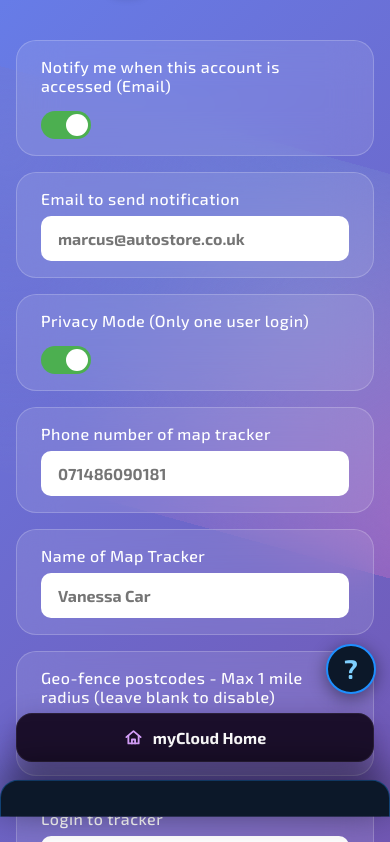
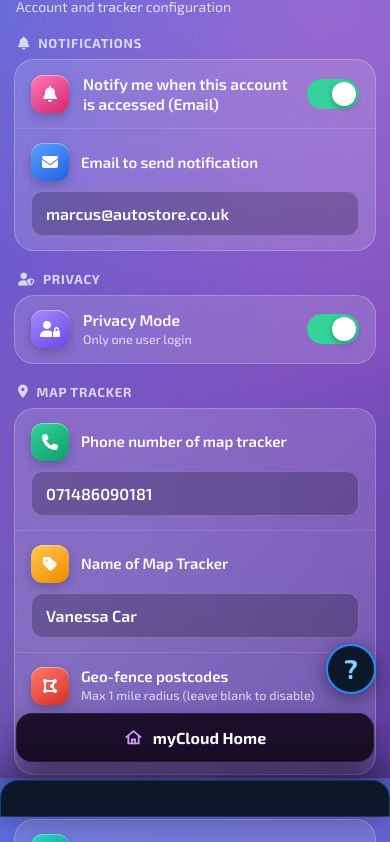
Before and after one commit to wizzardchimp/pursuit-vawg, a plain HTML site: page mycloud/settings.html in a window 390 px wide. Shown: the part 66-908 px from the top of the page. Drawn offline with Linux system fonts and the light colour scheme.

Commit message:
Redesign settings page
Co-Authored-By: Claude Sonnet 5.5 <noreply@anthropic.com>

```diff
--- a/mycloud/settings.html
+++ b/mycloud/settings.html
@@ -1,458 +1,107 @@
+<!DOCTYPE html>
 <html lang="en">
 <head>
     <meta charset="UTF-8">
     <meta name="viewport" content="width=device-width, initial-scale=1.0, viewport-fit=cover">
+    <meta name="theme-color" content="#3a1f78">
     <link rel="preload" href="/fonts/exo-2-300.woff2?v=20261119a" as="font" type="font/woff2" crossorigin>
     <link rel="stylesheet" href="/fonts/fonts.css?v=20261119a">
     <link rel="stylesheet" href="/css/base.css?v=20261119a">
     <link rel="stylesheet" href="/mycloud/css/all.min.css?v=20261119a">
     <link rel="icon" type="image/svg+xml" href="/favicon.svg?v=20261119a">
     <title>Settings - MyCloudHome</title>
-  <!-- Font Awesome for icons -->
     <style>
-    /* General styles copied from MyCloudHome Dashboard for consistency */
-    * {
-      margin: 0;
-      padding: 0;
-      box-sizing: border-box;
-    }
+        *{margin:0;padding:0;box-sizing:border-box;-webkit-tap-highlight-color:transparent;}
+        body{font-family:'Exo 2',-apple-system,'Segoe UI',Roboto,sans-serif;color:#fff;min-height:100vh;overflow-x:hidden;-webkit-font-smoothing:antialiased;
+            background:linear-gradient(160deg,#5b6fe0 0%,#7a4fc0 55%,#5a3a9a 100%);background-attachment:fixed;}
+        body::before{content:'';position:fixed;inset:0;pointer-events:none;z-index:0;
+            background:radial-gradient(circle at 15% 85%,rgba(120,119,198,.4),transparent 50%),radial-gradient(circle at 85% 10%,rgba(255,119,198,.32),transparent 50%);}
+        .container{position:relative;z-index:1;max-width:560px;margin:0 auto;padding:max(14px,env(safe-area-inset-top)) 14px 24px;}
+        .header{padding:6px 2px 4px;}
+        .header h1{font-size:28px;font-weight:800;letter-spacing:-.02em;display:flex;align-items:center;line-height:1.1;}
+        .sub{font-size:14px;opacity:.78;margin:4px 2px 14px;}
 
-    body {
-      font-family: -apple-system, BlinkMacSystemFont, 'Segoe UI', system-ui, sans-serif;
-      background: linear-gradient(135deg, #667eea 0%, #764ba2 100%);
-      min-height: 100vh;
-      color: #ffffff;
-      overflow-x: hidden;
-      position: relative;
-    }
+        .sec{font-size:13px;font-weight:700;letter-spacing:.06em;text-transform:uppercase;opacity:.75;margin:20px 4px 8px;display:flex;align-items:center;gap:8px;}
+        .group{background:rgba(255,255,255,.13);border:1px solid rgba(255,255,255,.22);border-radius:20px;overflow:hidden;-webkit-backdrop-filter:blur(14px);backdrop-filter:blur(14px);}
+        .item{padding:14px 16px;border-top:1px solid rgba(255,255,255,.12);}
+        .item:first-child{border-top:none;}
+        .item.row{display:flex;align-items:center;gap:14px;}
+        .ic{width:38px;height:38px;border-radius:12px;display:flex;align-items:center;justify-content:center;font-size:16px;flex-shrink:0;box-shadow:inset 0 1px 0 rgba(255,255,255,.4),0 4px 10px rgba(0,0,0,.2);}
+        .ic.pink{background:linear-gradient(145deg,#ff7ab8,#d6246e);} .ic.blue{background:linear-gradient(145deg,#5aa2ff,#2160e0);}
+        .ic.green{background:linear-gradient(145deg,#34d399,#0f9d6b);} .ic.gold{background:linear-gradient(145deg,#ffc94d,#f08a00);}
+        .ic.red{background:linear-gradient(145deg,#ff7a6b,#d93025);} .ic.teal{background:linear-gradient(145deg,#2ee0d0,#0c8f95);}
+        .ic.purple{background:linear-gradient(145deg,#a58bff,#6a47ea);}
+        .lab{flex:1;min-width:0;font-size:15.5px;font-weight:600;line-height:1.3;}
+        .lab small{display:block;font-size:12.5px;font-weight:500;opacity:.7;margin-top:2px;}
+        .field{display:flex;align-items:center;gap:12px;margin-bottom:10px;}
+        .field .lab{font-size:15px;}
+        input.val{width:100%;background:rgba(0,0,0,.22);border:1px solid rgba(255,255,255,.2);border-radius:12px;color:#fff;font:600 16px 'Exo 2',sans-serif;padding:12px 14px;outline:none;}
+        input.val:focus{border-color:#ffd1f0;background:rgba(0,0,0,.3);}
 
-    /* Animated background particles */
-    body::before {
-      content: '';
-      position: fixed;
-      top: 0;
-      left: 0;
-      width: 100%;
-      height: 100%;
-      background: radial-gradient(circle at 20% 80%, rgba(120, 119, 198, 0.3) 0%, transparent 50%),
-                  radial-gradient(circle at 80% 20%, rgba(255, 119, 198, 0.3) 0%, transparent 50%),
-                  radial-gradient(circle at 40% 40%, rgba(120, 219, 226, 0.2) 0%, transparent 50%);
-      animation: float 20s ease-in-out infinite;
-      pointer-events: none;
-      z-index: 0;
-    }
-
-    @keyframes float {
-      0%, 100% { transform: translate(0, 0) rotate(0deg); }
-      33% { transform: translate(30px, -30px) rotate(120deg); }
-      66% { transform: translate(-20px, 20px) rotate(240deg); }
-    }
-
-    .container {
-      max-width: 1200px;
-      margin: 0 auto;
-      padding: 2rem;
-      display: flex;
-      flex-direction: column;
-      align-items: center;
-      min-height: 100vh;
-      position: relative;
-      z-index: 1;
-    }
-
-    .header {
-      width: 100%;
-      max-width: 800px;
-      margin-bottom: 2rem;
-      text-align: center;
-      opacity: 0;
-      animation: slideDown 0.8s ease-out 0.2s forwards;
-    }
-
-    .header h1 {
-      font-size: 2.5rem;
-      font-weight: 700;
-      margin-bottom: 1rem;
-      text-shadow: 0 4px 8px rgba(0, 0, 0, 0.2);
-    }
-
-    @keyframes slideDown {
-      from {
-        opacity: 0;
-        transform: translateY(-30px);
-      }
-      to {
-        opacity: 1;
-        transform: translateY(0);
-      }
-    }
-
-    .settings-grid {
-      display: grid;
-      grid-template-columns: 1fr; /* Single column for settings items */
-      gap: 1.5rem;
-      width: 100%;
-      max-width: 700px; /* Slightly narrower for settings */
-      margin-bottom: 120px;
-    }
-
-    .setting-card {
-      background: rgba(255, 255, 255, 0.1);
-      backdrop-filter: blur(20px);
-      border-radius: 20px;
-      padding: 1.5rem 2rem;
-      display: flex;
-      justify-content: space-between;
-      align-items: center;
-      color: inherit;
-      border: 1px solid rgba(255, 255, 255, 0.2);
-      transition: all 0.4s cubic-bezier(0.175, 0.885, 0.32, 1.275);
-      opacity: 0;
-      transform: translateY(20px);
-      animation: fadeInUp 0.6s ease-out forwards;
-      position: relative;
-      overflow: hidden;
-    }
-
-    .setting-card:nth-child(1) { animation-delay: 0.1s; }
-    .setting-card:nth-child(2) { animation-delay: 0.2s; }
-    .setting-card:nth-child(3) { animation-delay: 0.3s; }
-    .setting-card:nth-child(4) { animation-delay: 0.4s; }
-    .setting-card:nth-child(5) { animation-delay: 0.5s; }
-    .setting-card:nth-child(6) { animation-delay: 0.6s; }
-    /* Add more delays if you add more settings */
-
-    @keyframes fadeInUp {
-      to {
-        opacity: 1;
-        transform: translateY(0);
-      }
-    }
-
-    .setting-card::before {
-      content: '';
-      position: absolute;
-      top: 0;
-      left: -100%;
-      width: 100%;
-      height: 100%;
-      background: linear-gradient(90deg, transparent, rgba(255, 255, 255, 0.1), transparent);
-      transition: left 0.5s;
-    }
-
-    .setting-card:hover::before {
-      left: 100%;
-    }
-
-    .setting-card:hover {
-      transform: translateY(-4px) scale(1.01);
-      box-shadow: 0 15px 30px rgba(0, 0, 0, 0.2);
-      background: rgba(255, 255, 255, 0.15);
-      border-color: rgba(255, 255, 255, 0.3);
-    }
-
-    .setting-label {
-      font-size: 1.1rem;
-      font-weight: 500;
-      letter-spacing: 0.5px;
-      flex-grow: 1; /* Allows label to take available space */
-    }
-
-    /* Toggle Switch Styles */
-    .toggle-switch {
-      position: relative;
-      display: inline-block;
-      width: 60px;
-      height: 34px;
-      flex-shrink: 0; /* Prevents shrinking */
-    }
-
-    .toggle-switch input {
-      opacity: 0;
-      width: 0;
-      height: 0;
-    }
-
-    .slider {
-      position: absolute;
-      cursor: pointer;
-      top: 0;
-      left: 0;
-      right: 0;
-      bottom: 0;
-      background-color: rgba(255, 255, 255, 0.3); /* Off state background */
-      -webkit-transition: .4s;
-      transition: .4s;
-      border-radius: 34px;
-    }
-
-    .slider:before {
-      position: absolute;
-      content: "";
-      height: 26px;
-      width: 26px;
-      left: 4px;
-      bottom: 4px;
-      background-color: white;
-      -webkit-transition: .4s;
-      transition: .4s;
-      border-radius: 50%;
-    }
-
-    input:checked + .slider {
-      background-color: #4CAF50; /* On state background */
-    }
-
-    input:focus + .slider {
-      box-shadow: 0 0 1px #4CAF50;
-    }
-
-    input:checked + .slider:before {
-      -webkit-transform: translateX(26px);
-      -ms-transform: translateX(26px);
-      transform: translateX(26px);
-    }
-
-    /* Text Input Styles */
-    .setting-input {
-      background: white; /* Changed to solid white */
-      border: 1px solid rgba(255, 255, 255, 0.3);
-      border-radius: 10px;
-      padding: 0.75rem 1rem;
-      color: black; /* Changed text color to black */
-      font-weight: bold; /* Made text bold */
-      font-size: 1rem;
-      width: 100%; /* Take full width within its flex container */
-      max-width: 250px; /* Limit max width for better aesthetics */
-      margin-left: 1rem; /* Space between label and input */
-      transition: all 0.3s ease;
-    }
-
-    .setting-input:focus {
-      outline: none;
-      border-color: #88c0d0;
-      box-shadow: 0 0 0 3px rgba(136, 192, 208, 0.5);
-      background: white; /* Remains solid white on focus */
-    }
-
-    /* Footer styles copied from MyCloudHome Dashboard */
-    .footer {
-      position: fixed;
-      bottom: 0;
-      left: 0;
-      width: 100%;
-      background: rgba(0, 0, 0, 0.2);
-      backdrop-filter: blur(20px);
-      border-top: 1px solid rgba(255, 255, 255, 0.1);
-      padding: 1.5rem 0;
-      text-align: center;
-      z-index: 1000;
-    }
-
-    .logout-btn {
-      background: linear-gradient(135deg, #ff6b6b, #ee5a24);
-      color: white;
-      border: none;
-      padding: 0.75rem 2rem;
-      font-size: 1rem;
-      font-weight: 600;
-      border-radius: 50px;
-      cursor: pointer;
-      transition: all 0.3s ease;
-      box-shadow: 0 10px 20px rgba(255, 107, 107, 0.3);
-      margin-bottom: 0.5rem;
-      display: inline-flex;
-      align-items: center;
-      gap: 0.5rem;
-    }
-
-    .logout-btn:hover {
-      transform: translateY(-2px);
-      box-shadow: 0 15px 30px rgba(255, 107, 107, 0.4);
-      background: linear-gradient(135deg, #ff5252, #d63031);
-    }
-
-    .logout-btn:active {
-      transform: translateY(0);
-    }
-
-    .copyright {
-      font-size: 0.85rem;
-      opacity: 0.8;
-      margin-top: 0.5rem;
-      font-weight: 300;
-    }
-
-    /* New button style for "Back to Dashboard" */
-    .back-btn {
-      background: linear-gradient(135deg, #4CAF50, #2E8B57); /* Greenish gradient */
-      color: white;
-      border: none;
-      padding: 0.75rem 2rem;
-      font-size: 1rem;
-      font-weight: 600;
-      border-radius: 50px;
-      cursor: pointer;
-      transition: all 0.3s ease;
-      box-shadow: 0 10px 20px rgba(76, 175, 80, 0.3);
-      margin-top: 1rem; /* Space below title */
-      margin-bottom: 2rem; /* Space above settings grid */
-      display: inline-flex;
-      align-items: center;
-      gap: 0.5rem;
-    }
-
-    .back-btn:hover {
-      transform: translateY(-2px);
-      box-shadow: 0 15px 30px rgba(76, 175, 80, 0.4);
-      background: linear-gradient(135deg, #4CAF50, #228B22);
-    }
-
-    .back-btn:active {
-      transform: translateY(0);
-    }
-
-    /* Responsive Design */
-    @media (max-width: 768px) {
-      .container {
-        padding: 1rem;
-      }
-
-      .header h1 {
-        font-size: 2rem;
-      }
-
-      .settings-grid {
-        gap: 1rem;
-        margin-bottom: 140px;
-      }
-
-      .setting-card {
-        padding: 1rem 1.5rem;
-        flex-direction: column; /* Stack label and input on small screens */
-        align-items: flex-start;
-      }
-
-      .setting-label {
-        font-size: 1rem;
-        margin-bottom: 0.5rem; /* Space when stacked */
-      }
-
-      .toggle-switch {
-        width: 50px;
-        height: 28px;
-        margin-top: 0.5rem; /* Space when stacked */
-      }
-
-      .slider:before {
-        height: 22px;
-        width: 22px;
-        left: 3px;
-        bottom: 3px;
-      }
-
-      input:checked + .slider:before {
-        -webkit-transform: translateX(22px);
-        -ms-transform: translateX(22px);
-        transform: translateX(22px);
-      }
-
-      .setting-input {
-        margin-left: 0; /* Remove left margin when stacked */
-        max-width: 100%; /* Allow full width */
-      }
-
-      .back-btn {
-        padding: 0.6rem 1.5rem;
-        font-size: 0.9rem;
-        margin-bottom: 1.5rem;
-      }
-    }
-
-    @media (max-width: 480px) {
-      .settings-grid {
-        grid-template-columns: 1fr;
-      }
-    }
+        .switch{position:relative;width:52px;height:30px;flex-shrink:0;}
+        .switch input{opacity:0;width:0;height:0;position:absolute;}
+        .slider{position:absolute;inset:0;border-radius:30px;background:rgba(255,255,255,.28);transition:.2s;cursor:pointer;}
+        .slider::before{content:'';position:absolute;width:24px;height:24px;left:3px;top:3px;border-radius:50%;background:#fff;box-shadow:0 2px 6px rgba(0,0,0,.3);transition:.2s;}
+        .switch input:checked + .slider{background:#34d399;}
+        .switch input:checked + .slider::before{transform:translateX(22px);}
+        @media (min-width:760px){.container{max-width:640px;padding-top:32px;}}
     </style>
 </head>
 <body>
     <div class="container">
-    <div class="header">
-      <h1>Settings</h1>
-      <button class="back-btn" onclick="location.href='mycloudhome.html';">
-        <i class="fas fa-arrow-left"></i> Home
-      </button>
+        <div class="header"><h1>Settings</h1></div>
+        <p class="sub">Account and tracker configuration</p>
+
+        <div class="sec"><i class="fas fa-bell"></i> Notifications</div>
+        <div class="group">
+            <div class="item row">
+                <div class="ic pink"><i class="fas fa-bell"></i></div>
+                <div class="lab">Notify me when this account is accessed (Email)</div>
+                <label class="switch"><input type="checkbox" checked><span class="slider"></span></label>
             </div>
-
-    <div class="settings-grid">
-      <div class="setting-card">
-        <span class="setting-label">Notify me when this account is accessed (Email)</span>
-        <label class="toggle-switch">
-          <input type="checkbox" checked> <!-- Default to 'yes' (checked) -->
-          <span class="slider"></span>
-        </label>
-      </div>
-
-      <div class="setting-card">
-        <span class="setting-label">Email to send notification</span>
-        <input type="text" class="setting-input" placeholder="marcus@autostore.co.uk">
-      </div>
-
-      <div class="setting-card">
-        <span class="setting-label">Privacy Mode (Only one user login)</span>
-        <label class="toggle-switch">
-          <input type="checkbox" checked> <!-- Default to 'yes' (checked) -->
-          <span class="slider"></span>
-        </label>
-      </div>
-
-      <div class="setting-card">
-        <span class="setting-label">Phone number of map tracker</span>
-        <input type="text" class="setting-input" placeholder="071486090181">
-      </div>
-
-      <div class="setting-card">
-        <span class="setting-label">Name of Map Tracker</span>
-        <input type="text" class="setting-input" placeholder="Vanessa Car">
-      </div>
-
-      <div class="setting-card">
-        <span class="setting-label">Geo-fence postcodes - Max 1 mile radius (leave blank to disable)</span>
-        <input type="text" class="setting-input" placeholder="B5 4BU, B91 3GJ, B24 9FP ">
-      </div>
-
-      <div class="setting-card">
-        <span class="setting-label">Login to tracker</span>
-        <input type="text" class="setting-input" placeholder="Loneranger">
-      </div>
-
-      <div class="setting-card">
-        <span class="setting-label">Tracker Password</span>
-        <input type="text" class="setting-input" placeholder="Logman1.">
-      </div>
-
+            <div class="item">
+                <div class="field"><div class="ic blue"><i class="fas fa-envelope"></i></div><div class="lab">Email to send notification</div></div>
+                <input class="val" type="text" value="marcus@autostore.co.uk" autocomplete="off">
             </div>
         </div>
 
-  <!-- Footer -->
-  <div class="footer">
-    <button class="logout-btn" onclick="location.href='login.html';">
-      <svg width="16" height="16" viewBox="0 0 512 512" style="fill: currentColor;">
-        <path d="M377.9 105.9L500.7 228.7c7.2 7.2 11.3 17.1 11.3 27.3s-4.1 20.1-11.3 27.3L377.9 406.1c-6.4 6.4-15 9.9-24 9.9c-18.7 0-33.9-15.2-33.9-33.9l0-62.1-128 0c-17.7 0-32-14.3-32-32l0-64c0-17.7 14.3-32 32-32l128 0 0-62.1c0-18.7 15.2-33.9 33.9-33.9c9 0 17.6 3.6 24 9.9zM160 96L96 96c-17.7 0-32 14.3-32 32l0 256c0 17.7 14.3 32 32 32l64 0c17.7 0 32 14.3 32 32s-14.3 32-32 32l-64 0c-53 0-96-43-96-96L0 128C0 75 43 32 96 32l64 0c17.7 0 32 14.3 32 32s-14.3 32-32 32z"/>
-      </svg>
-      Log Out
-    </button>
-    <p class="copyright">© 2025 myCloud remote network solutions LLC</p>
+        <div class="sec"><i class="fas fa-user-shield"></i> Privacy</div>
+        <div class="group">
+            <div class="item row">
+                <div class="ic purple"><i class="fas fa-user-lock"></i></div>
+                <div class="lab">Privacy Mode<small>Only one user login</small></div>
+                <label class="switch"><input type="checkbox" checked><span class="slider"></span></label>
+            </div>
         </div>
 
-  <script>
-    // Basic DOMContentLoaded for any future JS interactions
-    document.addEventListener('DOMContentLoaded', function() {
-      // You can add specific JavaScript for the toggle switch here if needed,
-      // for example, to save its state.
-    });
-  </script>
+        <div class="sec"><i class="fas fa-location-dot"></i> Map tracker</div>
+        <div class="group">
+            <div class="item">
+                <div class="field"><div class="ic green"><i class="fas fa-phone"></i></div><div class="lab">Phone number of map tracker</div></div>
+                <input class="val" type="text" value="071486090181" autocomplete="off">
+            </div>
+            <div class="item">
+                <div class="field"><div class="ic gold"><i class="fas fa-tag"></i></div><div class="lab">Name of Map Tracker</div></div>
+                <input class="val" type="text" value="Vanessa Car" autocomplete="off">
+            </div>
+            <div class="item">
+                <div class="field"><div class="ic red"><i class="fas fa-draw-polygon"></i></div><div class="lab">Geo-fence postcodes<small>Max 1 mile radius (leave blank to disable)</small></div></div>
+                <input class="val" type="text" value="B5 4BU, B91 3GJ, B24 9FP" autocomplete="off">
+            </div>
+        </div>
+
+        <div class="sec"><i class="fas fa-key"></i> Tracker login</div>
+        <div class="group">
+            <div class="item">
+                <div class="field"><div class="ic teal"><i class="fas fa-user"></i></div><div class="lab">Login to tracker</div></div>
+                <input class="val" type="text" value="Loneranger" autocomplete="off">
+            </div>
+            <div class="item">
+                <div class="field"><div class="ic blue"><i class="fas fa-lock"></i></div><div class="lab">Tracker Password</div></div>
+                <input class="val" type="text" value="Logman1." autocomplete="off">
+            </div>
+        </div>
+    </div>
     <script src="/js/hints.js?v=20261119a" defer></script>
     <script src="/js/backbar.js?v=20261119a" defer></script>
 </body>
```
Lines whose indentation alone changed are shown as unchanged.
